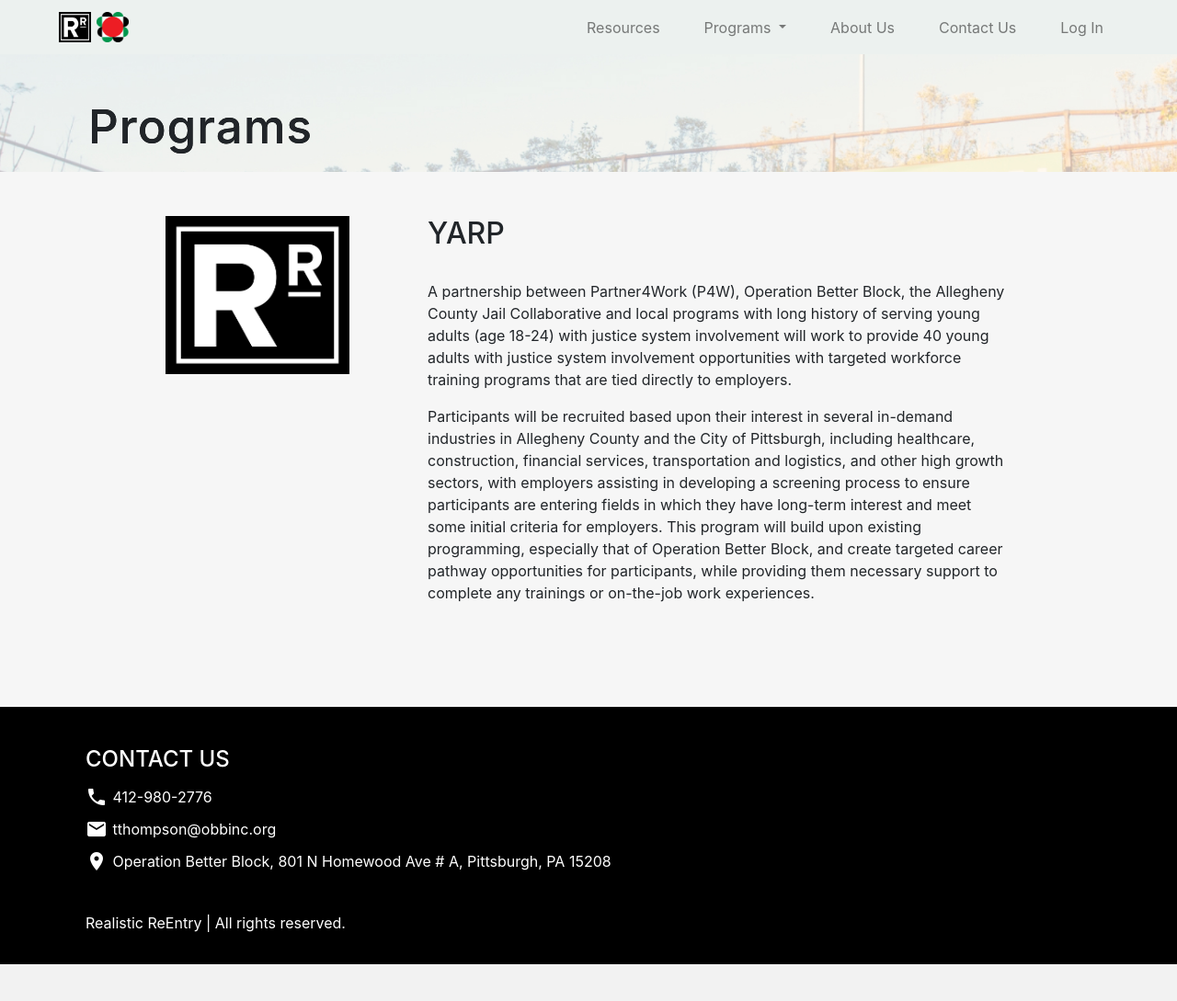
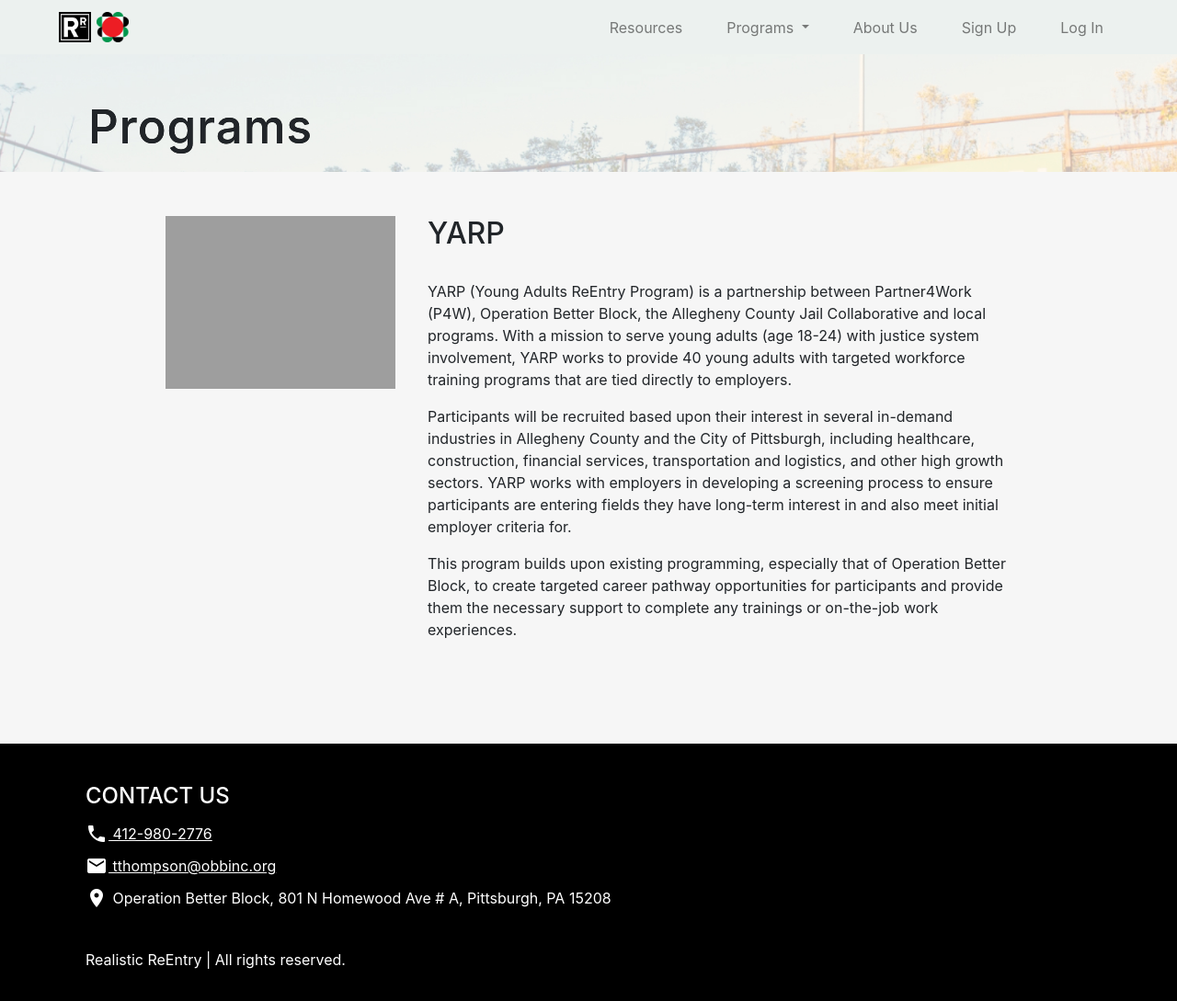
Before and after one commit to elainewangg/ReEntry, a Django app: page /programs/ in a window 1280 px wide. Shown: the whole page at 92% size. Before the commit the page ends 1049 px from the top, so only its background shows below. Run offline with Django 3.2, Linux system fonts and the light colour scheme; some libraries are stand-ins or nearby versions; grey boxes are pictures that could not be loaded.

Commit message:
footer link changes, map page clean, create referral paeg cleaned, navbar change, new logos and description edit for YARP

```diff
--- a/NewEra/forms.py
+++ b/NewEra/forms.py
@@ -28,7 +28,7 @@
 HIDDEN_ATTRIBUTES = {'class' : 'form-control hidden'}
 
 TEXTAREA_ATTRIBUTES = { 'class': 'form-control', 'style': 'height: 200px; overflow-y: scroll;', 'cols': 40, 'rows': 40}
-MULTIPLE_CHOICE_ATTRIBUTES = {'class': 'form-control list-unstyled','style': 'padding: 50px; margin-top: 20px;'}
+MULTIPLE_CHOICE_ATTRIBUTES = {'class': 'form-control list-unstyled','style': 'padding: 50px; margin-top: 20px; margin-bottom: 20px;'}
 
 MAX_IMAGE_UPLOAD_SIZE = 2500000 #2.5mb
 MAX_ATTACHMENT_UPLOAD_SIZE = 20000000 #20mb
@@ -116,10 +116,10 @@
 # Form used to create and edit a TempCaseLoadUser
 class TempCaseLoadUserForm(forms.ModelForm):
 	# Set up attributes
-	first_name = forms.CharField(label=('First Name *'), max_length=30, widget=forms.TextInput(attrs=INPUT_ATTRIBUTES))
-	last_name = forms.CharField(label=('Last Name *'), max_length=150, widget=forms.TextInput(attrs=INPUT_ATTRIBUTES))
-	phone = forms.CharField(label=('Phone *'), max_length=11, widget=forms.TextInput(attrs=INPUT_ATTRIBUTES), required=False)
-	email = forms.EmailField(label=('Email *'), max_length=254, widget=forms.TextInput(attrs=INPUT_ATTRIBUTES), required=False)
+	first_name = forms.CharField(label=('*First Name'), max_length=30, widget=forms.TextInput(attrs=INPUT_ATTRIBUTES))
+	last_name = forms.CharField(label=('*Last Name'), max_length=150, widget=forms.TextInput(attrs=INPUT_ATTRIBUTES))
+	phone = forms.CharField(label=('*Phone'), max_length=11, widget=forms.TextInput(attrs=INPUT_ATTRIBUTES), required=False)
+	email = forms.EmailField(label=('*Email'), max_length=254, widget=forms.TextInput(attrs=INPUT_ATTRIBUTES), required=False)
 	nickname = forms.CharField(max_length=100, widget=forms.TextInput(attrs=INPUT_ATTRIBUTES), required=False)
 	neighborhood = forms.CharField(widget=forms.Select(attrs=INPUT_ATTRIBUTES, choices=neighborhoods.NEIGHBORHOOD_LIST))
 	case_label = forms.MultipleChoiceField(choices=case_labels.CASE_LABEL_LIST, widget=Select2MultipleWidget(attrs={'style':'width: 99%; border-1px solid #ced4da;'}))
@@ -174,10 +174,12 @@
 
 		return cleaned_data
 
+
+
 # Form to create new notes
 class CreateNoteForm(forms.ModelForm):
-    notes = forms.CharField(max_length=1000, required=True, widget=forms.Textarea(attrs=INPUT_ATTRIBUTES))
-    date = forms.DateField(widget=DatePickerInput())
+    notes = forms.CharField(label=('*Notes'), max_length=1000, required=True, widget=forms.Textarea(attrs=INPUT_ATTRIBUTES))
+    date = forms.DateField(label=('*Date'), widget=DatePickerInput())
     class Meta:
         model = Note
         fields = ['notes', 'date', 'activity_type', 'hours']
--- a/NewEra/static/NewEra/index_styles.css
+++ b/NewEra/static/NewEra/index_styles.css
@@ -247,6 +247,22 @@
     transform: translateX(-1px), translateY(-1px);
 }
 
+.download-button{
+    background-color: white;
+    border-color: black;
+    padding: 5px 8px;
+    border-radius: 8px;
+    border: 1px solid darkgray;
+    transition: background-color 0.3s, color 0.3s, border-color 0.3s;
+}
+
+
+.download-button:hover {
+    background-color: rgb(240, 240, 240);
+    color: black;
+    border-color: black;
+}
+
 .beige {
     background-color: #ECF1EF;
 }
@@ -312,6 +328,16 @@
 }
 
 
+.embedded-link-white {
+    text-decoration: underline;
+    color: white;
+}
+
+.embedded-link-white:hover {
+    text-decoration: underline;
+    color: #00964D;
+}
+
 .embedded-link {
     text-decoration: underline;
     color: black;
--- a/NewEra/templates/NewEra/_navbar.html
+++ b/NewEra/templates/NewEra/_navbar.html
@@ -110,7 +110,7 @@
 			<!-- Only show the log in link if the user is logged out -->
 			<li class="nav-item">
 				{% url 'Sign Up' as sign_up_url %}
-				<a class="nav-link {% if request.path == sign_up_url %}active{% endif %}" href="{{ sign_up_url }}">Contact Us</a>
+				<a class="nav-link {% if request.path == sign_up_url %}active{% endif %}" href="{{ sign_up_url }}">Sign Up</a>
 			</li>
 
 
--- a/NewEra/templates/NewEra/case_load.html
+++ b/NewEra/templates/NewEra/case_load.html
@@ -89,6 +89,7 @@
                             <td class="button-cell"><a href="{% url 'Show Case Load User' id=caseload_user.id %}" class="btn btn-sm details-button"><i class="material-icons">description</i>Details</a></td>
                             <td class="button-cell"><a href="{% url 'Edit Case Load User' id=caseload_user.id %}" class="btn btn-sm warning-button"><i class="material-icons">edit</i>Edit</a></td>
                             <td class="button-cell"><a href="{% url 'Delete Case Load User' id=caseload_user.id %}" class="btn btn-sm danger-button"><i class="material-icons">delete</i>Delete</a></td>
+                            <td class="button-cell"><a href="{% url 'Export CaseLoadUser Data' id=caseload_user.id %}" class="btn btn-sm download-button"><i class="material-icons">download</i>Export Data</a></td>
                         </tr>
                     {% endfor %}
                 </table>
--- a/NewEra/templates/NewEra/footer.html
+++ b/NewEra/templates/NewEra/footer.html
@@ -5,8 +5,11 @@
 
 <div class="footer">
     <h4>CONTACT US</h4>
-    <p><i class="material-icons">phone</i>    412-980-2776</p>
-    <p><i class="material-icons">mail</i>  tthompson@obbinc.org    </p>
+    <!-- <p><i class="material-icons">phone</i>    412-980-2776</p> -->
+    <p><i class="material-icons">phone</i><a href="tel:412-980-2776" class="embedded-link-white">    412-980-2776</a></p>
+
+    <!-- <p><i class="material-icons">mail</i>  tthompson@obbinc.org    </p> -->
+    <p><a href="mailto:tthompson@obbinc.org" target="_blank" class="embedded-link-white"><i class="material-icons">email</i>  tthompson@obbinc.org</a></p>
     <p><i class="material-icons">place</i>    Operation Better Block, 801 N Homewood Ave # A, Pittsburgh, PA 15208</p>
     <hr/>
     <p class="footer-rights">Realistic ReEntry | All rights reserved.</p>
--- a/NewEra/templates/NewEra/get_case_load_user.html
+++ b/NewEra/templates/NewEra/get_case_load_user.html
@@ -66,6 +66,7 @@
         <br><hr><br>
         <a href="{% url 'Edit Case Load User' case_load_user.id %}" class="warning-button"><i class="material-icons">edit</i>Edit</a>
         <a href="{% url 'Delete Case Load User' case_load_user.id %}" class="danger-button"><i class="material-icons">delete</i>Delete</a>
+        <a href="{% url 'Export CaseLoadUser Data' case_load_user.id %}" class="download-button"><i class="material-icons">download</i>Export Data</a>
 
     </div>
     <br><br><br><br>
--- a/NewEra/templates/NewEra/get_resource.html
+++ b/NewEra/templates/NewEra/get_resource.html
@@ -8,6 +8,7 @@
     <div class="parallax-subpage">
         <h1 class="text-black parallax-text" style="font-size: 4vw;">Resource Details</h1>
     </div>
+
     <div class="container main-page-container">
         <!-- Display attributes depending on if they're provided -->
         <div class="side-by-side">
--- a/NewEra/templates/NewEra/home.html
+++ b/NewEra/templates/NewEra/home.html
@@ -18,7 +18,7 @@
 		</p>
         <div class="inline-button">
             <a href="{% url 'Resources' %}"><button type="button" class="orange-button">FIND RESOURCES  <i class="material-icons">forward</i></button></a>&nbsp;&nbsp;
-            <a href="{% url 'Sign Up' %}"><button id="signup-btn" type="button" class="white-button">CONTACT US</button></a>&nbsp;&nbsp;
+            <a href="{% url 'Sign Up' %}"><button id="signup-btn" type="button" class="white-button">SIGN UP</button></a>&nbsp;&nbsp;
         </div>
 
     </div>
--- a/NewEra/templates/NewEra/partners.html
+++ b/NewEra/templates/NewEra/partners.html
@@ -34,7 +34,7 @@
             <div class="col-md-3">
                 <br><br><br><br>
                 {% load static %}
-                <img src="{% static 'NewEra/house_of_life_logo.jpeg' %}" width="200" height="auto" class="" alt="House of Life Logo">
+                <img src="{% static 'NewEra/HoL_logo.png' %}" width="200" height="auto" class="" alt="House of Life Logo">
             </div>
 
             <div class="col-md-7">
--- a/NewEra/templates/NewEra/resource_card.html
+++ b/NewEra/templates/NewEra/resource_card.html
@@ -20,10 +20,6 @@
             {% endif %}
         </div>
 
-
-
-        <!-- <div class="row"> -->
-            <!-- <div class="col justify-content-end"> -->
         <div class="resource-card-actions">
                 {% if perms.resource.edit_resource %}
                     <a href="{% url 'Edit Resource' r.id %}" class="warning-button"><i class="material-icons">edit</i></a>
--- a/NewEra/templates/NewEra/yarp.html
+++ b/NewEra/templates/NewEra/yarp.html
@@ -20,17 +20,15 @@
         <div class="row justify-content-center">
             <div class="col-md-3">
                 {% load static %}
-                <img src="{% static 'NewEra/reentry_logo.jpg' %}" width="200" height="auto" class="" alt="ReEntry Logo">
+                <img src="{% static 'NewEra/YARP_logo.png' %}" width="250" height="auto" class="" alt="YARP Logo">
             </div>
 
             <div class="col-md-7">
                 <h2>YARP</h2>
                 <br/>
-                <p>A partnership between Partner4Work (P4W), Operation Better Block, the Allegheny County Jail Collaborative and local programs with long history of serving young adults (age 18-24) with justice system involvement will work to provide 40 young adults with justice system involvement opportunities with targeted workforce training programs that are tied directly to employers.
-                </p>
-                <p>Participants will be recruited based upon their interest in several in-demand industries in Allegheny County and the City of Pittsburgh, including healthcare, construction, financial services, transportation and logistics, and other high growth sectors, with employers assisting in developing a screening process to ensure participants are entering fields in which they have long-term interest and meet some initial criteria for employers. This program will build upon existing programming, especially that of Operation Better Block, and create targeted career pathway opportunities for participants, while providing them necessary support to complete any trainings or on-the-job work experiences.
-                </p>
-
+                <p>YARP (Young Adults ReEntry Program) is a partnership between Partner4Work (P4W), Operation Better Block, the Allegheny County Jail Collaborative and local programs. With a mission to serve young adults (age 18-24) with justice system involvement, YARP works to provide 40 young adults with targeted workforce training programs that are tied directly to employers. </p>
+                <p>Participants will be recruited based upon their interest in several in-demand industries in Allegheny County and the City of Pittsburgh, including healthcare, construction, financial services, transportation and logistics, and other high growth sectors. YARP works with employers in developing a screening process to ensure participants are entering fields they have long-term interest in and also meet initial employer criteria for. </p>
+                <p>This program builds upon existing programming, especially that of Operation Better Block, to create targeted career pathway opportunities for participants and provide them the necessary support to complete any trainings or on-the-job work experiences.</p>
             </div>
 
         </div>
```
Also changed, not shown: NewEra/templates/NewEra/create_referral.html (+20 -12 lines), NewEra/templates/NewEra/get_referral.html (+3 -42 lines), NewEra/templates/NewEra/maps.html (+10 -6 lines), NewEra/static/NewEra/homepage_bg.jpg (deleted), README.md. Lines whose indentation alone changed are shown as unchanged.
